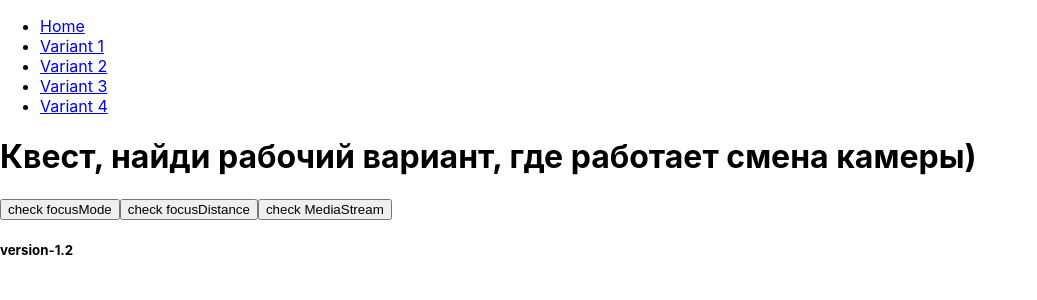
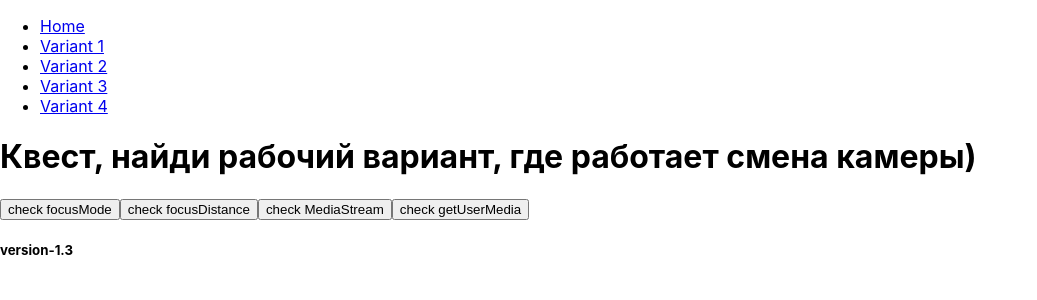
Before and after one commit to tolaysha/videoTest, a React (Create React App) app: page / in a window 1280 px wide. Shown: the top 300 px of the page, without its empty margins (0-1037 px from the left). Built offline with nearby package versions, Linux system fonts and the light colour scheme.

Commit message:
handleCheckGetUserMedia

```diff
--- a/src/roating.js
+++ b/src/roating.js
@@ -39,6 +39,17 @@ export default function App() {
       alert('your device supported MediaStream')
     } else {
       alert('your device did not supported MediaStream')
+    }
+  }
+  const handleCheckGetUserMedia = () => {
+    navigator.getUserMedia = navigator.getUserMedia ||
+    navigator.webkitGetUserMedia ||
+    navigator.mozGetUserMedia;
+
+    if (typeof navigator.getUserMedia === "function") {
+      alert('your device supported getUserMedia')
+    } else {
+      alert('your device did not supported getUserMedia')
     }
   }
   const handleCheckFocusDistance = () => {
@@ -92,6 +103,7 @@ export default function App() {
             <button onClick={handleCheckFocus}>check focusMode</button>
             <button onClick={handleCheckFocusDistance}>check focusDistance</button>
             <button onClick={handleCheckMediaStream}>check MediaStream</button>
+            <button onClick={handleCheckGetUserMedia}>check getUserMedia</button>
             <br />
             <ul>
               {
@@ -99,7 +111,7 @@ export default function App() {
                   return (<li key={`${item.label}${index}`}>{item.label}</li>)
                 })}
             </ul>
-            <h5>version-1.2</h5>
+            <h5>version-1.3</h5>
           </Route>
         </Switch>
       </div>
```
